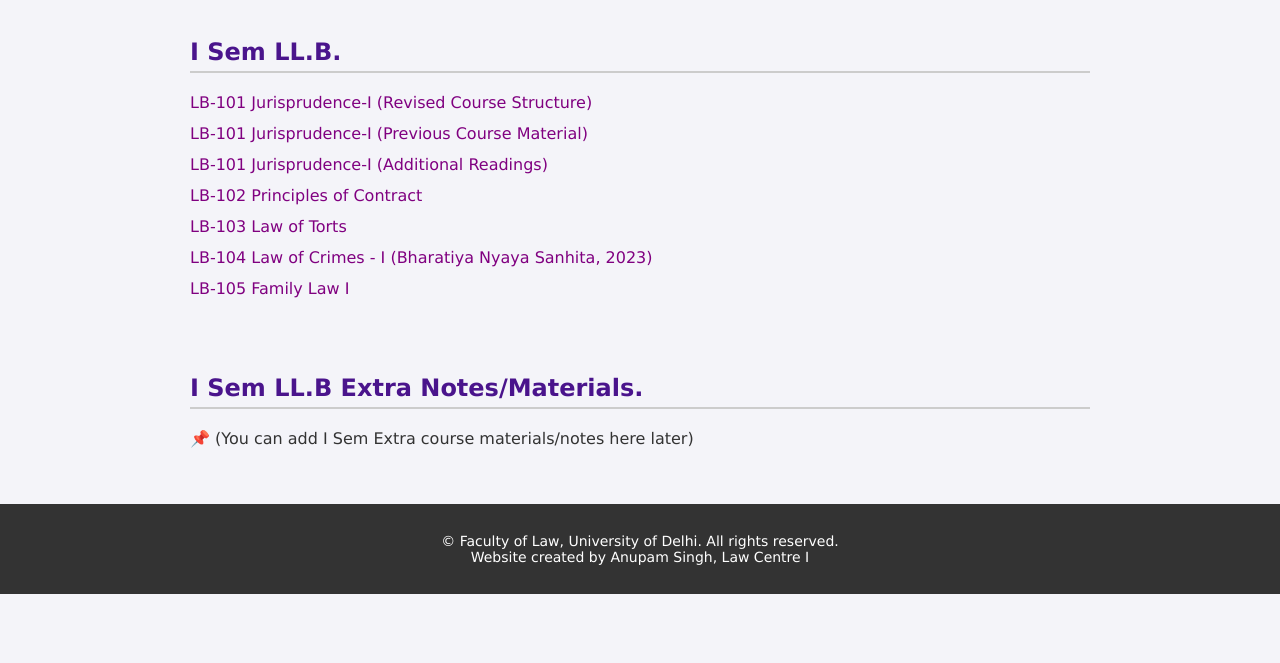
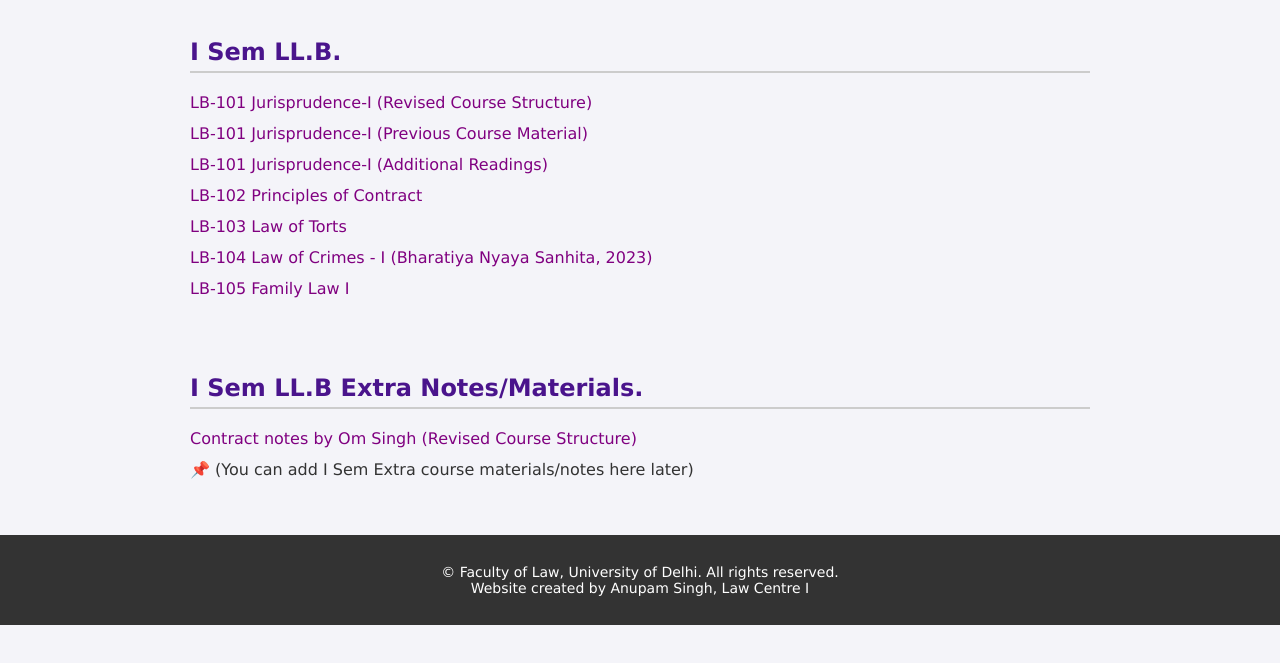
Before and after one commit to anupamsingh-git/law-materials, a plain HTML site: page index.html in a window 1280 px wide. Shown: the part 75-738 px from the top of the page. Drawn offline with Linux system fonts and the light colour scheme.

Commit message:
Update index.html

```diff
--- a/index.html
+++ b/index.html
@@ -79,6 +79,7 @@
   <section>
     <h2>I Sem LL.B Extra Notes/Materials.</h2>
     <ul>
+      <li><a href="https://1drv.ms/b/c/0dfb814ab6dcc672/EXzlliCxK3VOvxOC5a5yo1YBPlc8wNn_Nv6C4ZK7PZf3ug?e=7aGrzj" target="_blank">Contract notes by Om Singh (Revised Course Structure)</a></li>
       <li>📌 (You can add I Sem Extra course materials/notes here later)</li>
     </ul>
   </section>
```
